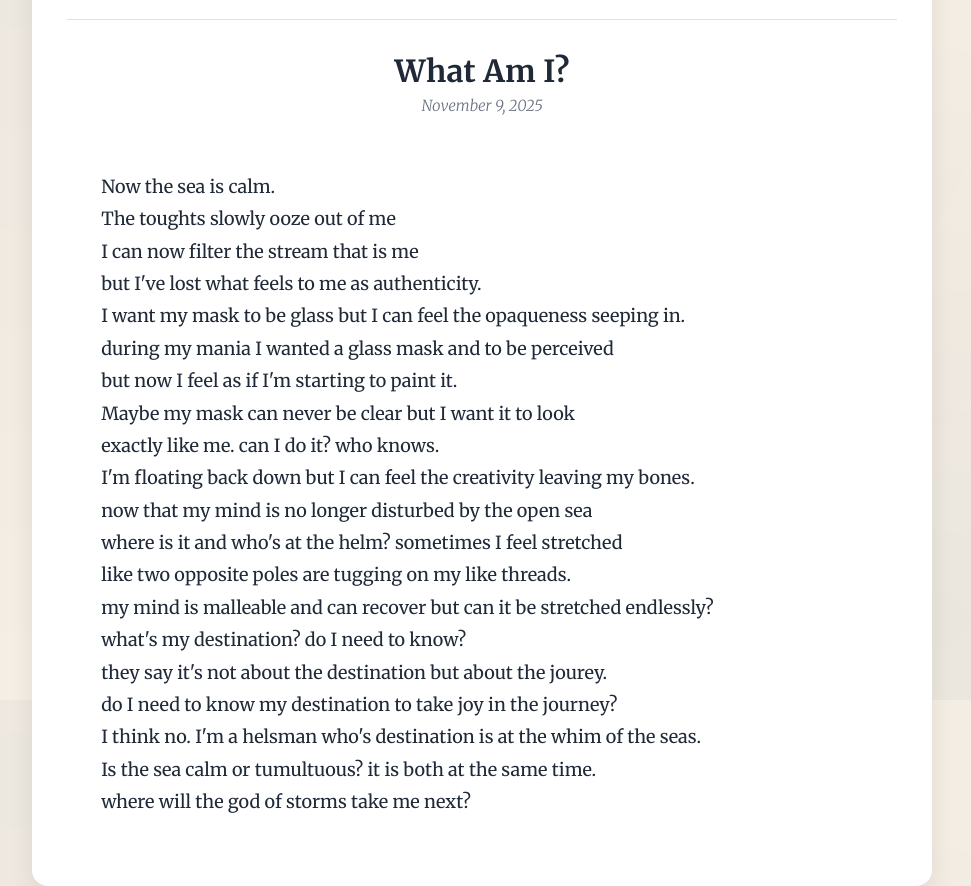
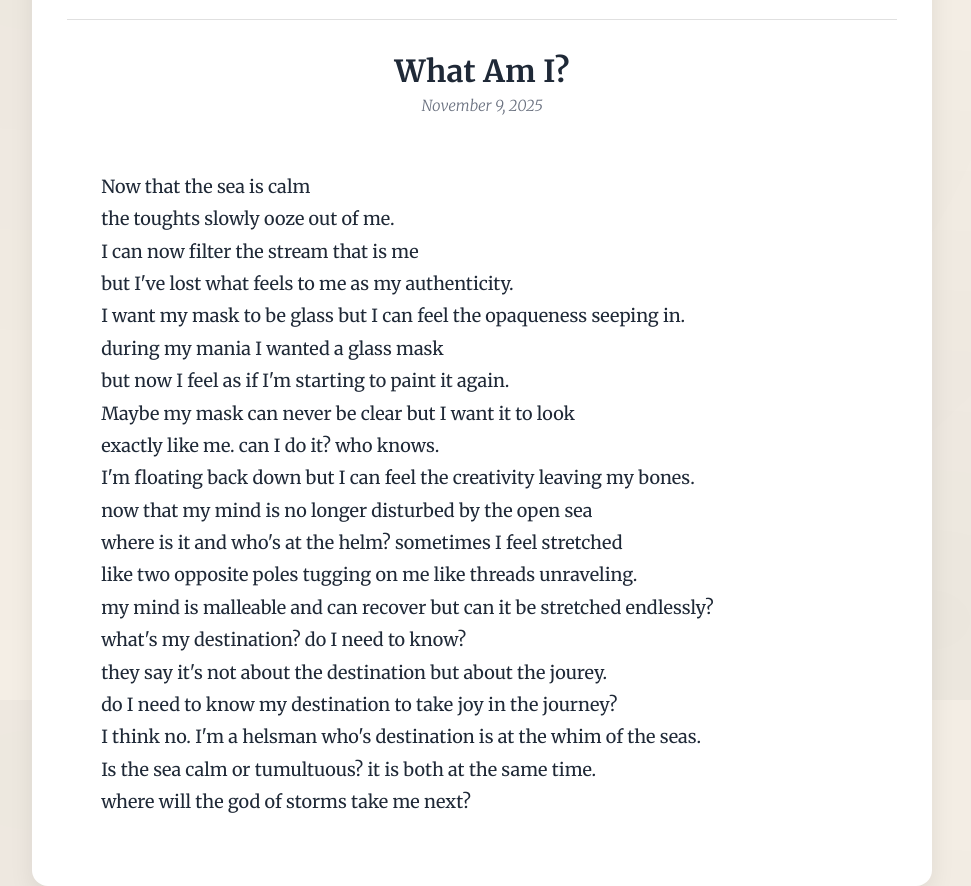
Before and after one commit to MisterChancho/misterchancho.github.io, a plain HTML site: page index.html in a window 1280 px wide. Shown: the part 900-1786 px from the top of the page, without its empty margins (158-1129 px from the left). Drawn offline with Linux system fonts and the light colour scheme.

Commit message:
Add files via upload

```diff
--- a/index.html
+++ b/index.html
@@ -173,19 +173,19 @@
       </header>
 
       <article class="poem" aria-label="Poem text">
-        Now the sea is calm.
-        The toughts slowly ooze out of me
+        Now that the sea is calm
+        the toughts slowly ooze out of me.
         I can now filter the stream that is me
-        but I've lost what feels to me as authenticity.
+        but I've lost what feels to me as my authenticity.
         I want my mask to be glass but I can feel the opaqueness seeping in.
-        during my mania I wanted a glass mask and to be perceived
-        but now I feel as if I'm starting to paint it.
+        during my mania I wanted a glass mask
+        but now I feel as if I'm starting to paint it again.
         Maybe my mask can never be clear but I want it to look
         exactly like me. can I do it? who knows.
         I'm floating back down but I can feel the creativity leaving my bones.
         now that my mind is no longer disturbed by the open sea
         where is it and who's at the helm? sometimes I feel stretched
-        like two opposite poles are tugging on my like threads.
+        like two opposite poles tugging on me like threads unraveling.
         my mind is malleable and can recover but can it be stretched endlessly?
         what's my destination? do I need to know?
         they say it's not about the destination but about the jourey.
```
